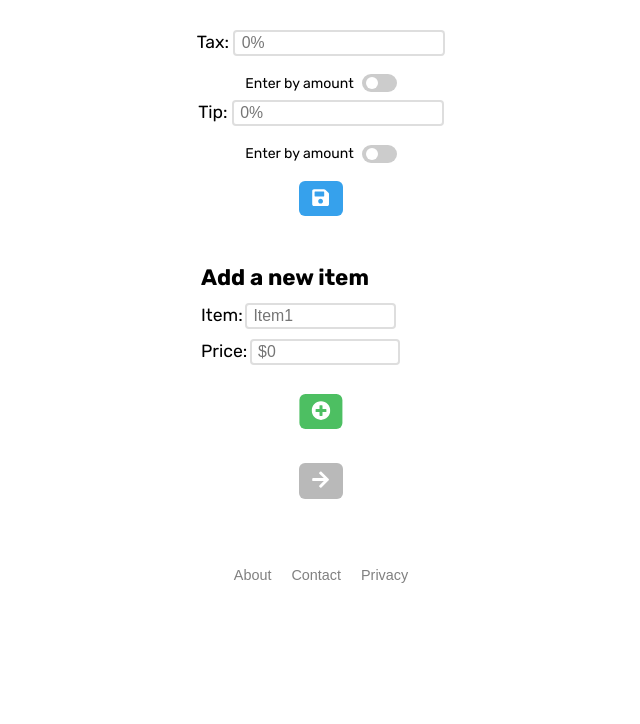
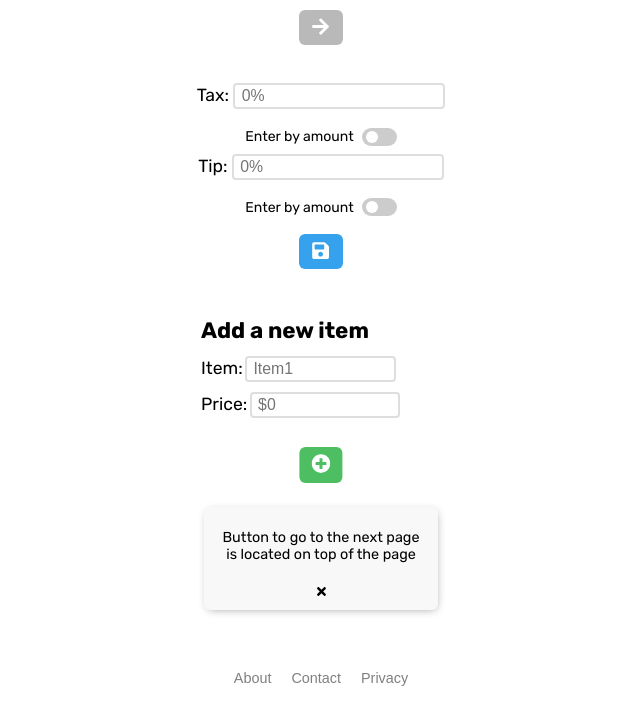
Before and after one commit to simon0h/Bill-Splitter, a React (Create React App) app: page / in a window 1280 px wide. Shown: the top 724 px of the page, without its empty margins (319-959 px from the left). Built offline with nearby package versions, Linux system fonts and the light colour scheme; a web font is replaced by a local one.

Commit message:
1.0.17
New:
- Moved next/prev buttons to the top
- Added a tip message saying that next/prev buttons are at the top

```diff
--- a/src/AddPerson/indvPerson.css
+++ b/src/AddPerson/indvPerson.css
@@ -4,7 +4,7 @@
 	width: fit-content;
 	text-align: center;
 	margin: auto;
-	margin-top: 23px;
+	margin-top: 30px;
 	margin-bottom: 9px;
 	font-size: 1.3em;
 	min-width: 100px;
--- a/src/AddTaxTip/AddTaxTip.js
+++ b/src/AddTaxTip/AddTaxTip.js
@@ -63,8 +63,8 @@ const AddTaxTip = (props) => {
 	const saveClickHandler = (event) => {
 		setIsAlertVisible(true);
 		setTimeout(() => {
-			setIsAlertVisible(false);
-		}, 1800);
+			setIsAlertVisible(false);},
+			1800);
 	}
 
 	const submitHandler = (event) => {
--- a/src/App.css
+++ b/src/App.css
@@ -106,7 +106,7 @@ a:hover {
     padding-right: 12px;
     vertical-align: top;
     cursor: pointer;
-    float: right;
+/*    float: right;*/
 }
 
 .next button:hover {
--- a/src/App.js
+++ b/src/App.js
@@ -7,6 +7,7 @@ import AllPeople from "./AddPerson/AllPeople";
 import MatchPersonFood from "./MatchPersonFood/MatchPersonFood";
 import CalculateCosts from "./CalculateCosts/CalculateCosts";
 import BottomNavBar from "./BottomNavBar/BottomNavBar";
+import CheckTop from "./CheckTop/CheckTop";
 import "./App.css";
 import { FaArrowLeft, FaArrowRight } from "react-icons/fa";
 
@@ -32,6 +33,8 @@ const App = () => {
 
 	const [splitTipEvenly, setSplitTipEvenly] = useState(true);
 	const [splitTaxEvenly, setSplitTaxEvenly] = useState(true);
+
+	const [hideCheckTop, setHideCheckTop] = useState(false);
 
 	const addNewItem = (newItem) => {
 		setTotalFoodCost(prevState => prevState + newItem.price);
@@ -143,6 +146,9 @@ const App = () => {
 	if (screen === 0) {
 		return (
 	    	<div className="App">
+	    		<div className = "singleButton">
+	    			<button type = "submit" onClick = {nextScreen}><FaArrowRight/></button>
+				</div>
 	    		<AddTaxTip
 	    			taxTip = {taxTip}
 	    			setTaxTip = {setTaxTip}
@@ -161,9 +167,11 @@ const App = () => {
 	    			editItem = {editItem}
 	    			removeItem = {removeItem}
 	    		/>
-				<div className = "singleButton">
-	    			<button type = "submit" onClick = {nextScreen}><FaArrowRight/></button>
-				</div>
+	    		<CheckTop
+	    			navButtonType = {"next"}
+	    			hideCheckTop = {hideCheckTop}
+	    			setHideCheckTop = {setHideCheckTop}
+	    		/>
 				<BottomNavBar/>
 	    	</div>
 		);
@@ -172,6 +180,14 @@ const App = () => {
 	else if (screen === 1) {
 		return (
 	    	<div className="App">
+	    		<div className = "doubleButton">
+					<div className = "back">
+	    				<button type = "submit" onClick = {prevScreen}><FaArrowLeft/></button>
+					</div>
+					<div className = "next">
+	    				<button type = "submit" onClick = {nextScreen}><FaArrowRight/></button>
+					</div>
+				</div>
     			<AddPerson
     				onAddPerson = {addNewPerson}
     				personID = {personID}
@@ -182,14 +198,11 @@ const App = () => {
     				editPerson = {editPerson}
     				removePerson = {removePerson}
     			/>
-				<div className = "doubleButton">
-					<div className = "back">
-	    				<button type = "submit" onClick = {prevScreen}><FaArrowLeft/></button>
-					</div>
-					<div className = "next">
-	    				<button type = "submit" onClick = {nextScreen}><FaArrowRight/></button>
-					</div>
-				</div>
+    			<CheckTop
+	    			navButtonType = {"both"}
+	    			hideCheckTop = {hideCheckTop}
+	    			setHideCheckTop = {setHideCheckTop}
+	    		/>
 				<BottomNavBar/>
 	    	</div>
 		);
@@ -198,13 +211,7 @@ const App = () => {
 	else if (screen === 2) {
 		return (
 	    	<div className="App">
-    			<MatchPersonFood
-    				items = {items}
-    				people = {people}
-    				itemEatenBy_All = {itemEatenBy_All}
-    				matchItemEatenBy_All = {matchItemEatenBy_All}
-    			/>
-				<div className = "doubleButton">
+	    		<div className = "doubleButton">
 					<div className = "back">
 	    				<button type = "submit" onClick = {prevScreen}><FaArrowLeft/></button>
 					</div>
@@ -212,6 +219,17 @@ const App = () => {
 	    				<button type = "submit" onClick = {nextScreen}><FaArrowRight/></button>
 					</div>
 				</div>
+    			<MatchPersonFood
+    				items = {items}
+    				people = {people}
+    				itemEatenBy_All = {itemEatenBy_All}
+    				matchItemEatenBy_All = {matchItemEatenBy_All}
+    			/>
+    			<CheckTop
+	    			navButtonType = {"both"}
+	    			hideCheckTop = {hideCheckTop}
+	    			setHideCheckTop = {setHideCheckTop}
+	    		/>
 				<BottomNavBar/>
 	    	</div>
 		);
@@ -220,6 +238,9 @@ const App = () => {
 	else {
 		return (
 	    	<div className="App">
+	    		<div className = "singleButton">
+	    			<button type = "submit" onClick = {prevScreen}><FaArrowLeft/></button>
+	    		</div>
     			<CalculateCosts
     				items = {items}
 					people = {people}
@@ -233,9 +254,11 @@ const App = () => {
 					setSplitTaxEvenly = {setSplitTaxEvenly}
 					setSplitTipEvenly = {setSplitTipEvenly}
     			/>
-				<div className = "singleButton">
-	    			<button type = "submit" onClick = {prevScreen}><FaArrowLeft/></button>
-	    		</div>
+    			<CheckTop
+	    			navButtonType = {"prev"}
+	    			hideCheckTop = {hideCheckTop}
+	    			setHideCheckTop = {setHideCheckTop}
+	    		/>
 	    		<BottomNavBar/>
 			</div>
 		);
--- a/src/BottomNavBar/BottomNavBar.css
+++ b/src/BottomNavBar/BottomNavBar.css
@@ -27,6 +27,7 @@
 
 .closeAbout:hover {
     text-decoration: underline;
+    cursor: pointer;
 }
 
 .aboutContainer {
--- a/src/BottomNavBar/BottomNavBar.js
+++ b/src/BottomNavBar/BottomNavBar.js
@@ -1,5 +1,6 @@
 import React, { useState } from "react";
 import "./BottomNavBar.css"
+import { FaTimes } from "react-icons/fa";
 
 const BottomNavBar = () => {
 
@@ -35,20 +36,20 @@ const BottomNavBar = () => {
 					<p>A side project of mine built using React. I wanted to learn React, and I've always wanted to build a bill splitter that worked the way I wanted it to so here it is.</p>
 					<p>Here's the GitHub repo: <a href="https://github.com/simon0h/Bill-Splitter">github.com/simon0h/Bill-Splitter</a></p>
 					<p>And here's my website: <a href="https://simonoh.me">simonoh.me</a></p>
-					<button className = "closeAbout" onClick = {handleAboutClick}>Close</button>
+					<button className = "closeAbout" onClick = {handleAboutClick}><FaTimes/></button>
 				</div>
 			</div>}
 			{showContact && <div className = "aboutContainer">
 				<div className = "aboutInner">
 					<p>Personal: <a href="mailto:email@simonoh.me">email@simonoh.me</a></p>
 					<p>School: <a href="mailto:simonoh@nyu.edu">simonoh@nyu.edu</a></p>
-					<button className = "closeAbout" onClick = {handleContactClick}>Close</button>
+					<button className = "closeAbout" onClick = {handleContactClick}><FaTimes/></button>
 				</div>
 			</div>}
 			{showPrivacy && <div className = "aboutContainer">
 				<div className = "aboutInner">
 					<p>I do not collect any data that you have entered.</p>
-					<button className = "closeAbout" onClick = {handlePrivacyClick}>Close</button>
+					<button className = "closeAbout" onClick = {handlePrivacyClick}><FaTimes/></button>
 				</div>
 			</div>}
 		</div>
--- a/src/CalculateCosts/DividedCosts.js
+++ b/src/CalculateCosts/DividedCosts.js
@@ -149,7 +149,6 @@ const DividedCosts = (props) => {
 			invoice["owes"] = owes;
 			invoiceArray.push(invoice);
 		}
-		console.log(invoiceArray);
 		return invoiceArray;
 	}
 
@@ -186,6 +185,9 @@ const DividedCosts = (props) => {
 				<div className = "moreDetail">
 					<button onClick = {showMore}><BiChevronDown/></button>
 				</div>
+{/*				<div className = "exportText">
+					<button>Export as text</button>
+				</div>*/}
 			</div>
 		);
 	}
--- a/src/CalculateCosts/dividedCosts.css
+++ b/src/CalculateCosts/dividedCosts.css
@@ -39,6 +39,27 @@ hr {
 	background-color: rgb(220, 93, 0);
 }
 
+.exportText button{
+	background-color: rgb(248, 144, 68);
+	border-radius: 6px;
+	color: white;
+	display: inline-block;
+	border: none;
+	font-size: 1em;
+	margin-top: 15px;
+	margin-bottom: 15px;
+	padding-top: 10px;
+	padding-bottom: 10px;
+	padding-left: 7px;
+	padding-right: 7px;
+	cursor: pointer;
+}
+
+.exportText button:hover{
+	box-shadow: 0 12px 16px 0 rgba(0,0,0,0.24), 0 17px 50px 0 rgba(0,0,0,0.19);
+	background-color: rgb(220, 93, 0);
+}
+
 .ate {
 	margin-top: 10px;
 	margin-bottom: 15px;
--- /dev/null
+++ b/src/CheckTop/CheckTop.js
@@ -0,0 +1,29 @@
+import React, { useState } from "react";
+import './checkTop.css';
+import { FaTimes } from "react-icons/fa";
+
+const CheckTop = (props) => {
+	let pageText = "";
+	if (props.navButtonType == "next") {
+		pageText = "next";
+	}
+	else if (props.navButtonType == "prev") {
+		pageText = "previous";
+	}
+	else {
+		pageText = "next and previous";
+	}
+	if (props.hideCheckTop) {
+		return (<div></div>);
+	}
+	else {
+		return(
+			<div className = "tip">
+				<p>Button to go to the {pageText} page is located on top of the page</p>
+				<button className = "closeTip" onClick = {props.setHideCheckTop}><FaTimes/></button>
+			</div>
+		);
+	}
+}
+
+export default CheckTop;
--- /dev/null
+++ b/src/CheckTop/checkTop.css
@@ -0,0 +1,29 @@
+.tip {
+    display: inline-block;
+    padding: 8px 16px;
+    border-radius: 6px;
+    color: black;
+    z-index: 1;
+    background-color: #F8F8F8;
+    box-shadow: 1px 2px 10px -3px rgb(0 0 0 / 40%);
+    -webkit-box-shadow: 1px 2px 10px -3px rgb(0 0 0 / 40%);
+    -moz-box-shadow: 1px 2px 10px -3px rgb(0 0 0 / 40%);
+    width: 14em;
+    font-size: 0.9em;
+    max-width: 75vw;
+}
+
+.closeTip {
+    margin-left: 10px;
+    margin-right: 10px;
+    padding: 0;
+    padding-top: 8px;
+    border: none;
+    background: none;
+    font-size: 0.9em;
+}
+
+.closeTip:hover {
+	text-decoration: underline;
+    cursor: pointer;
+}
```
